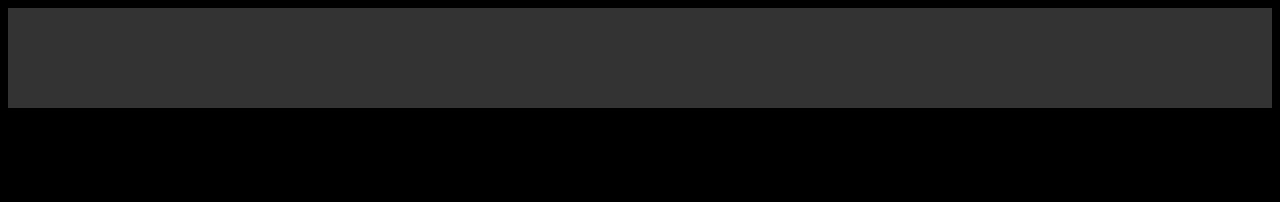
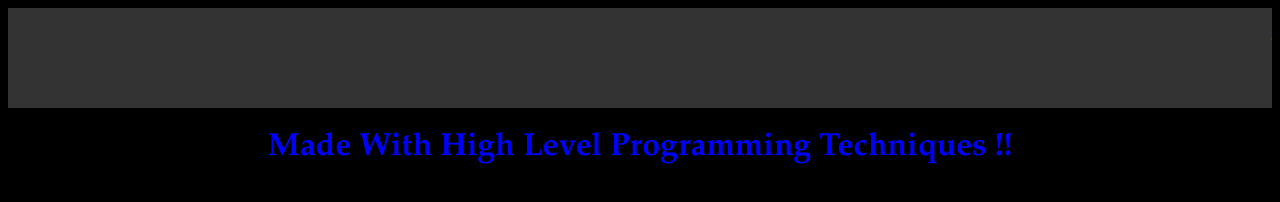
Before and after one commit to mattschwartz91/mattschwartz91.github.io, a plain HTML site: page index.html in a window 1280 px wide. Drawn offline with Linux system fonts and the light colour scheme.

Commit message:
Update mystyle.css

```diff
--- a/mystyle.css
+++ b/mystyle.css
@@ -11,9 +11,13 @@ marquee{
 }
 
 .header{
-  margin: auto;
+  margin: 0 auto;
   height: 100px;
   width: 100%;
   background: #333333;
   border: 1px;
 }
+.left{
+  margin: 0 auto;
+  color: blue;
+}
```
